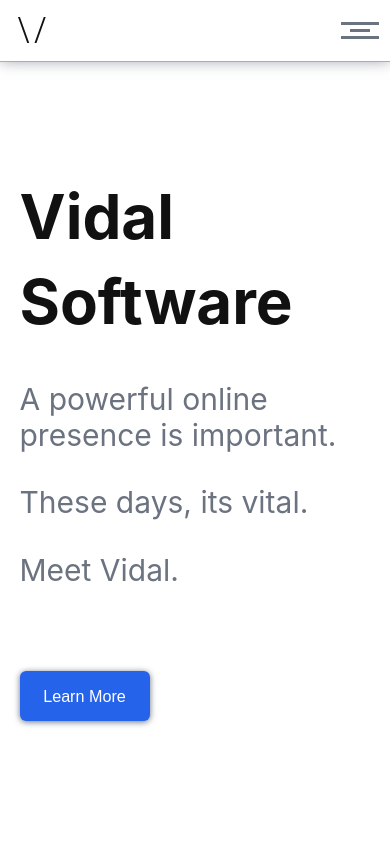
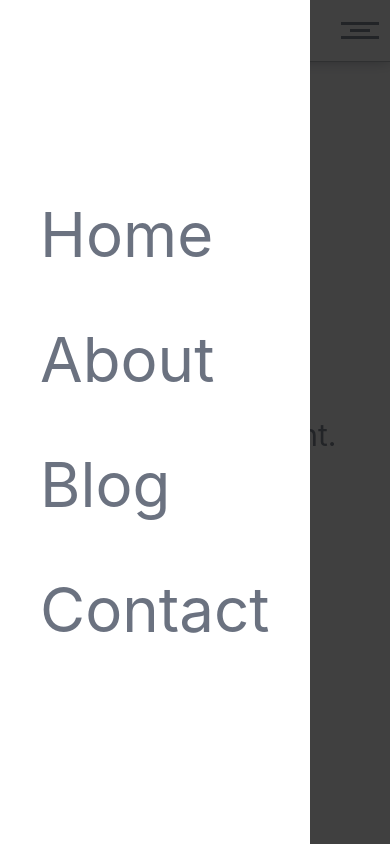
Before and after one commit to raglandc/vidal-production, a Next.js app: page / in a window 390 px wide. Both pictures are taken after a click on the element 360 px from the left and 30 px from the top of the page. Shown: the top 844 px of the page. Built offline with nearby package versions, Linux system fonts and the light colour scheme.

Commit message:
got portal to finnally work and basic side drawer population

```diff
--- /dev/null
+++ b/components/UI/Modal.module.css
@@ -0,0 +1,10 @@
+.modal {
+  position: fixed;
+  top: 0;
+  left: 0;
+  width: 101%;
+  height: 100%;
+  z-index: 20;
+
+  background-color: rgba(17, 17, 17, 0.801);
+}
--- /dev/null
+++ b/components/UI/Modal.tsx
@@ -0,0 +1,29 @@
+import { useEffect, useState } from "react";
+import ReactDOM from "react-dom";
+
+//styles
+import styles from "./Modal.module.css";
+
+type ModalType = {
+  children?: React.ReactNode;
+  selector: string;
+};
+
+const Modal = ({ children, selector }: ModalType) => {
+  const [mounted, setMounted] = useState(false);
+
+  useEffect(() => {
+    setMounted(true);
+
+    return () => setMounted(false);
+  }, [selector]);
+
+  return mounted
+    ? ReactDOM.createPortal(
+        <div className={styles.modal}>{children}</div>,
+        document.getElementById(selector)!
+      )
+    : null;
+};
+
+export default Modal;
--- a/components/layout/Layout.tsx
+++ b/components/layout/Layout.tsx
@@ -1,21 +1,19 @@
+import { FC } from "react";
 import MainNavigation from "./navigation/MainNavigation";
 import Footer from "./footer/Footer";
 
 ///styles///
 import styles from "./Layout.module.css";
+import Modal from "../UI/Modal";
 
-type LayoutProps = {
-  children?: React.ReactNode;
-};
-
-function Layout({ children }: LayoutProps) {
+const Layout: FC = (props) => {
   return (
     <div>
       <MainNavigation />
-      <main className={styles.main}>{children}</main>
+      <main className={styles.main}>{props.children}</main>
       <Footer />
     </div>
   );
-}
+};
 
 export default Layout;
--- a/components/layout/navigation/sideDrawer/MobileNavIcon.tsx
+++ b/components/layout/navigation/sideDrawer/MobileNavIcon.tsx
@@ -1,6 +1,8 @@
 //library imports
 import { FC } from "react";
 import { useState } from "react";
+import Modal from "../../../UI/Modal";
+import SideDrawer from "./SideDrawer";
 
 //styles
 import styles from "./MobileNavIcon.module.css";
@@ -15,7 +17,14 @@ const MobileNavIcon: FC = (props) => {
       setMobileMenuStatus(true);
     }
   };
+
   return (
+    <>
+      {mobileMenuStatus ? (
+        <Modal selector="modal">
+          <SideDrawer />
+        </Modal>
+      ) : null}
       <div className={styles.menu} onClick={mobileMenuStatusHandler}>
         <div className={styles.menuSlash}></div>
         <div
@@ -25,6 +34,7 @@ const MobileNavIcon: FC = (props) => {
         ></div>
         <div className={styles.menuSlash}></div>
       </div>
+    </>
   );
 };
 
--- /dev/null
+++ b/components/layout/navigation/sideDrawer/SideDrawer.module.css
@@ -0,0 +1,23 @@
+.sideDrawer {
+  z-index: 30;
+  background-color: #fff;
+  color: #6b7280;
+  font-size: 6.18rem;
+  width: 78.6%;
+  height: 100%;
+  display: flex;
+  flex-direction: column;
+  justify-content: center;
+  align-items: center;
+}
+
+.list {
+  list-style-type: none;
+  margin: 0;
+  padding: 0;
+}
+
+.listItem {
+  padding: 1rem;
+  margin: 3rem auto;
+}
--- /dev/null
+++ b/components/layout/navigation/sideDrawer/SideDrawer.tsx
@@ -0,0 +1,58 @@
+//local
+import Link from "next/link";
+
+import styles from "./SideDrawer.module.css";
+
+const linkList = [
+  {
+    link: "/",
+    linkTitle: "Home",
+  },
+  {
+    link: "/about",
+    linkTitle: "About",
+  },
+  {
+    link: "/blog",
+    linkTitle: "Blog",
+  },
+  {
+    link: "/contact",
+    linkTitle: "Contact",
+  },
+];
+
+type ListItemProps = {
+  key: string;
+  link: string;
+  linkTitle: string;
+};
+
+const ListItem = (props: ListItemProps) => {
+  return (
+    <li className={styles.listItem}>
+      <Link href={props.link}>
+        <a>{props.linkTitle}</a>
+      </Link>
+    </li>
+  );
+};
+
+const SideDrawer = () => {
+  return (
+    <div className={styles.sideDrawer}>
+      <ul className={styles.list}>
+        {linkList.map((link) => {
+          return (
+            <ListItem
+              key={link.link}
+              link={link.link}
+              linkTitle={link.linkTitle}
+            />
+          );
+        })}
+      </ul>
+    </div>
+  );
+};
+export default SideDrawer;
--- a/pages/_document.tsx
+++ b/pages/_document.tsx
@@ -18,8 +18,8 @@ class MyDocument extends Document {
         <Head />
         <body>
           <Main />
+          <div id="modal"></div>
           <NextScript />
-          <div id="modal"></div>
         </body>
       </Html>
     );
```
Lines whose indentation alone changed are shown as unchanged.
